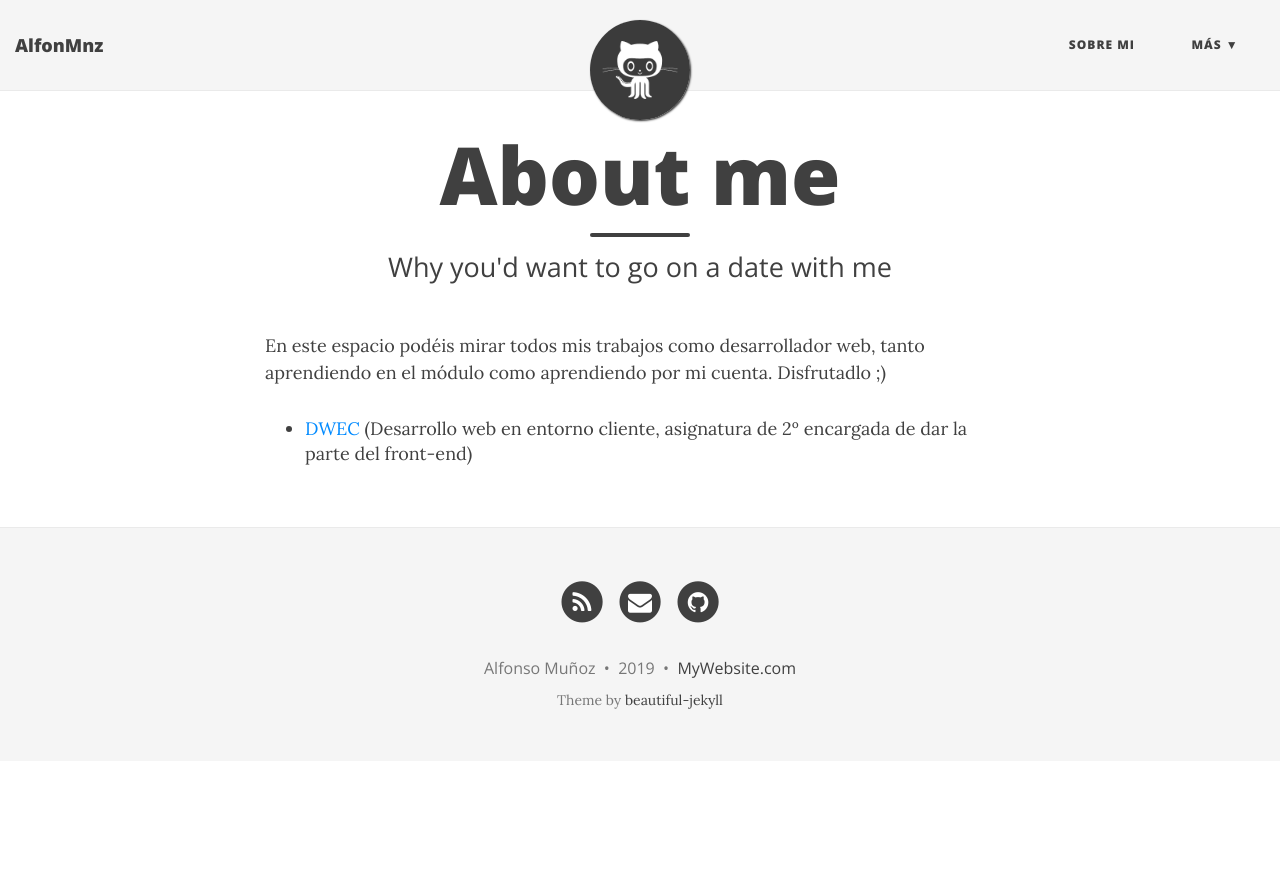
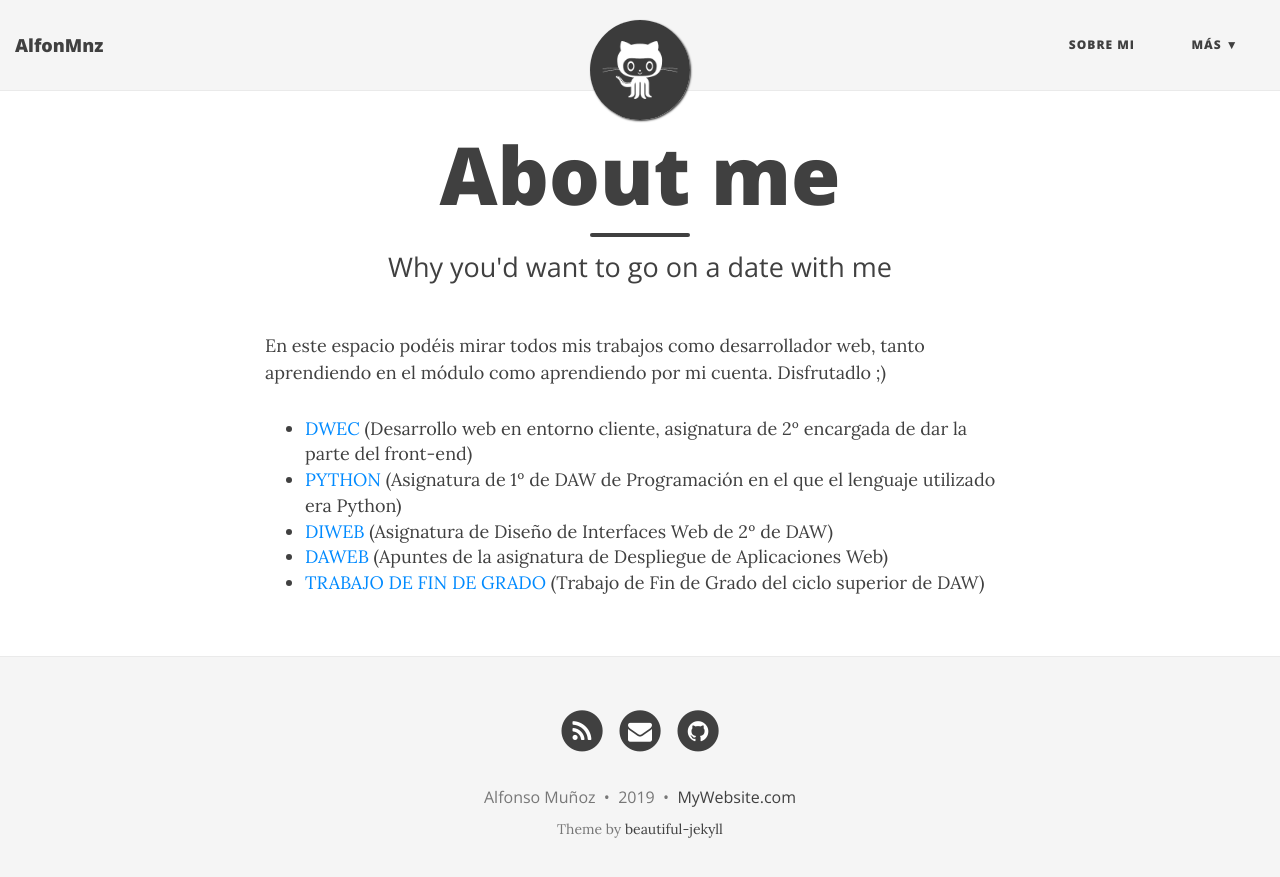
Before and after one commit to AlfonMnz/alfonmnz.github.io, a Jekyll site: the page built from repositorios.md, in a window 1280 px wide. Shown: the top 877 px of the page. Built offline with Jekyll 4.4.1, drawn with Linux system fonts in a browser that asks for light colours; nearby versions of some CDN libraries.

Commit message:
Ending Repos

```diff
--- a/repositorios.md
+++ b/repositorios.md
@@ -7,3 +7,7 @@ subtitle: Why you'd want to go on a date with me
 En este espacio podéis mirar todos mis trabajos como desarrollador web, tanto aprendiendo en el módulo como aprendiendo por mi cuenta.
 Disfrutadlo ;)
 * [DWEC](https://alfonmnz.github.io/DWEC) (Desarrollo web en entorno cliente, asignatura de 2º encargada de dar la parte del front-end)
+* [PYTHON](https://alfonmnz.github.io/Python-1DAW-Programacion/) (Asignatura de 1º de DAW de Programación en el que el lenguaje utilizado era Python)
+* [DIWEB](https://alfonmnz.github.io/DIWEB/) (Asignatura de Diseño de Interfaces Web de 2º de DAW)
+* [DAWEB](https://alfonmnz.github.io/Daweb/) (Apuntes de la asignatura de Despliegue de Aplicaciones Web)
+* [TRABAJO DE FIN DE GRADO](https://alfonmnz.github.io/TFG-DAW/) (Trabajo de Fin de Grado del ciclo superior de DAW)
```
Also changed, not shown: 1 other file.
